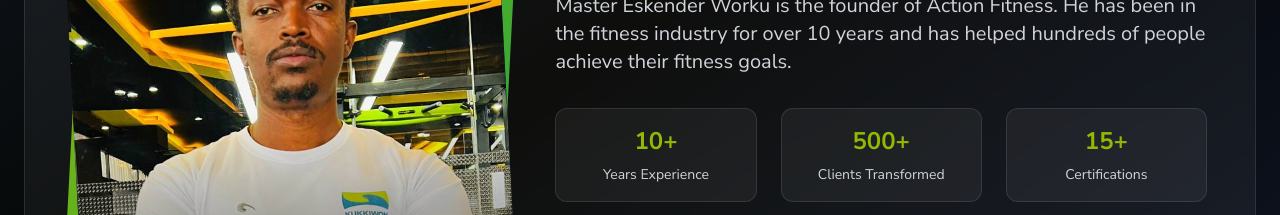
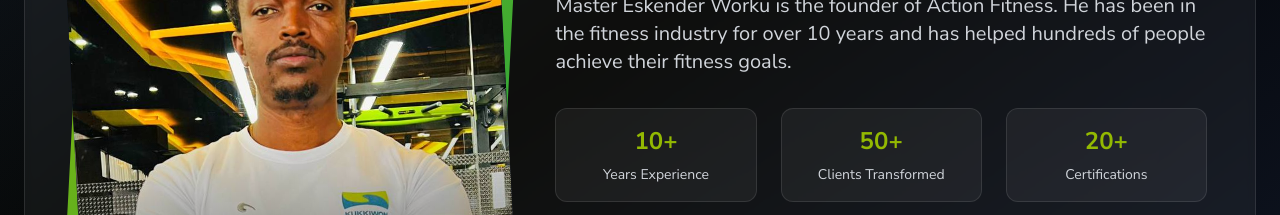
Before and after one commit to Nebyat19/ActionFitness, a Vue app: page / in a window 1280 px wide. Shown: the part 4700-4915 px from the top of the page. Built offline with nearby package versions, Linux system fonts and the light colour scheme; a web font is replaced by a local one.

Commit message:
Update Founder component statistics to reflect revised achievements, changing "500+" clients transformed to "50+" and "15+" certifications to "20+".

```diff
--- a/src/components/Founder.vue
+++ b/src/components/Founder.vue
@@ -57,11 +57,11 @@
                 <div class="text-sm text-gray-300">Years Experience</div>
               </div>
               <div class="text-center p-4 bg-white/5 rounded-xl border border-white/10">
-                <div class="text-2xl font-bold text-primary-green mb-2">500+</div>
+                <div class="text-2xl font-bold text-primary-green mb-2">50+</div>
                 <div class="text-sm text-gray-300">Clients Transformed</div>
               </div>
               <div class="text-center p-4 bg-white/5 rounded-xl border border-white/10">
-                <div class="text-2xl font-bold text-primary-green mb-2">15+</div>
+                <div class="text-2xl font-bold text-primary-green mb-2">20+</div>
                 <div class="text-sm text-gray-300">Certifications</div>
               </div>
             </div>
```
